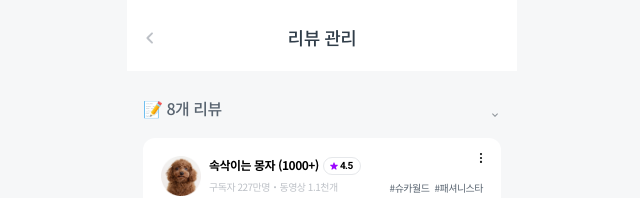
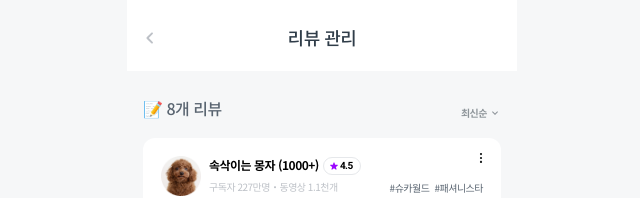
Before and after one commit to bsideproject/team3-client, a Next.js app: page /mypage/reviews in a window 1280 px wide. Shown: the top 198 px of the page, without its empty margins (318-958 px from the left). Built offline with nearby package versions, Linux system fonts and the light colour scheme.

Commit message:
Fix build error

```diff
--- a/src/components/domain/mypage/reviews/index.tsx
+++ b/src/components/domain/mypage/reviews/index.tsx
@@ -1,13 +1,20 @@
 import { GridContainer } from '@/components/layout/container-layout/ContentContainer'
-import SimpleDropdown from '@/components/ui/dropdowns/SimpleDropdown'
+import SimpleDropdown, {
+  SimpleMenuItem,
+} from '@/components/ui/dropdowns/SimpleDropdown'
 import A11yElement from '@/components/ui/titles/A11yElement'
 import { inheritGrid } from '@/styles/mixins'
 import { useState } from 'react'
 import styled from 'styled-components'
 import MypageReviewList from './MypageReviewList'
 
+const menus: SimpleMenuItem[] = [
+  { label: '최신순', value: 'createdDate' },
+  { label: '인기순', value: 'likeCount' },
+]
+
 const MypageReviews = () => {
-  const [orderBy, setOrderBy] = useState('최신순')
+  const [orderBy, setOrderBy] = useState('createdDate')
 
   return (
     <>
@@ -17,9 +24,9 @@ const MypageReviews = () => {
           <Count>📝 8개 리뷰</Count>
           <OrderByDropdown
             position="right"
-            menus={['최신순', '인기순']}
-            selectedMenu={orderBy}
-            onSelectItem={(selected) => setOrderBy(selected)}
+            menus={menus}
+            selectedMenu={menus.find((menu) => menu.value === orderBy)!}
+            onSelectItem={(selected) => setOrderBy(selected.value)}
           />
         </Top>
         <StyledMypageLiviewList />
```
